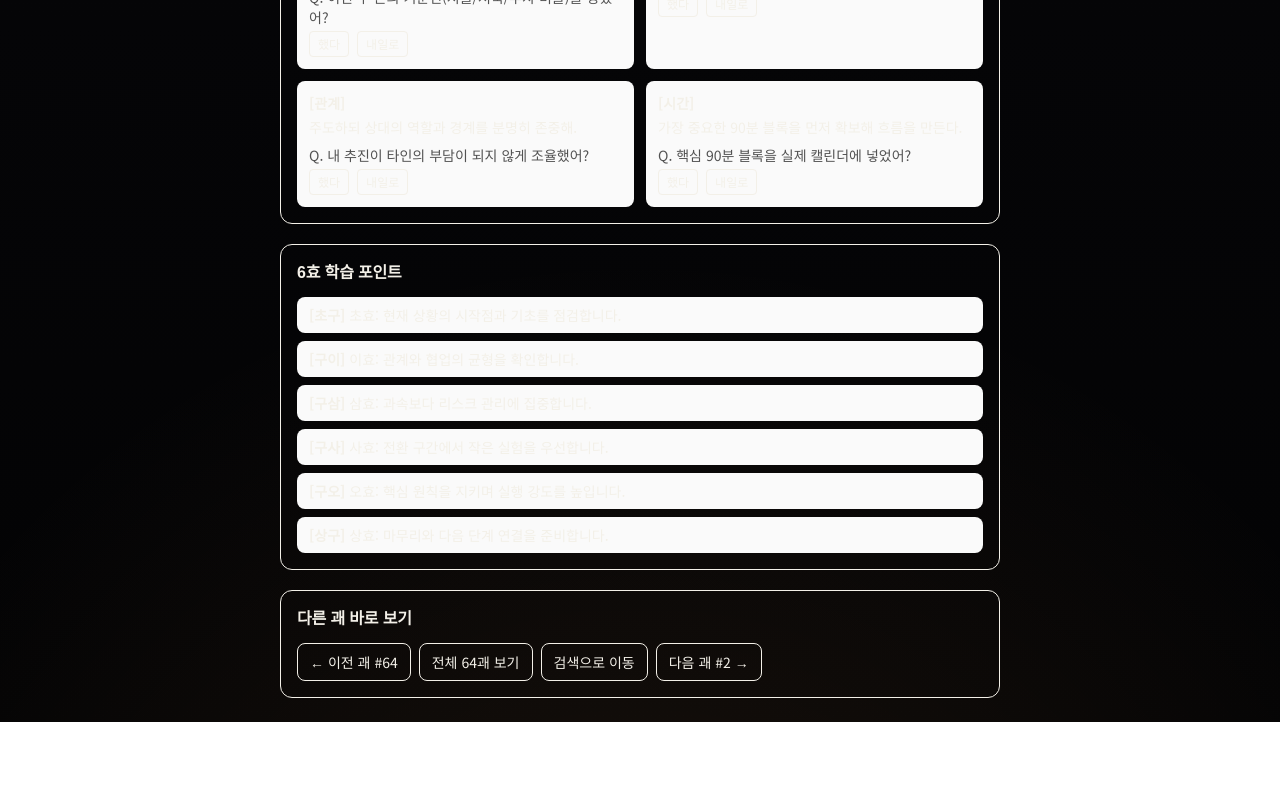
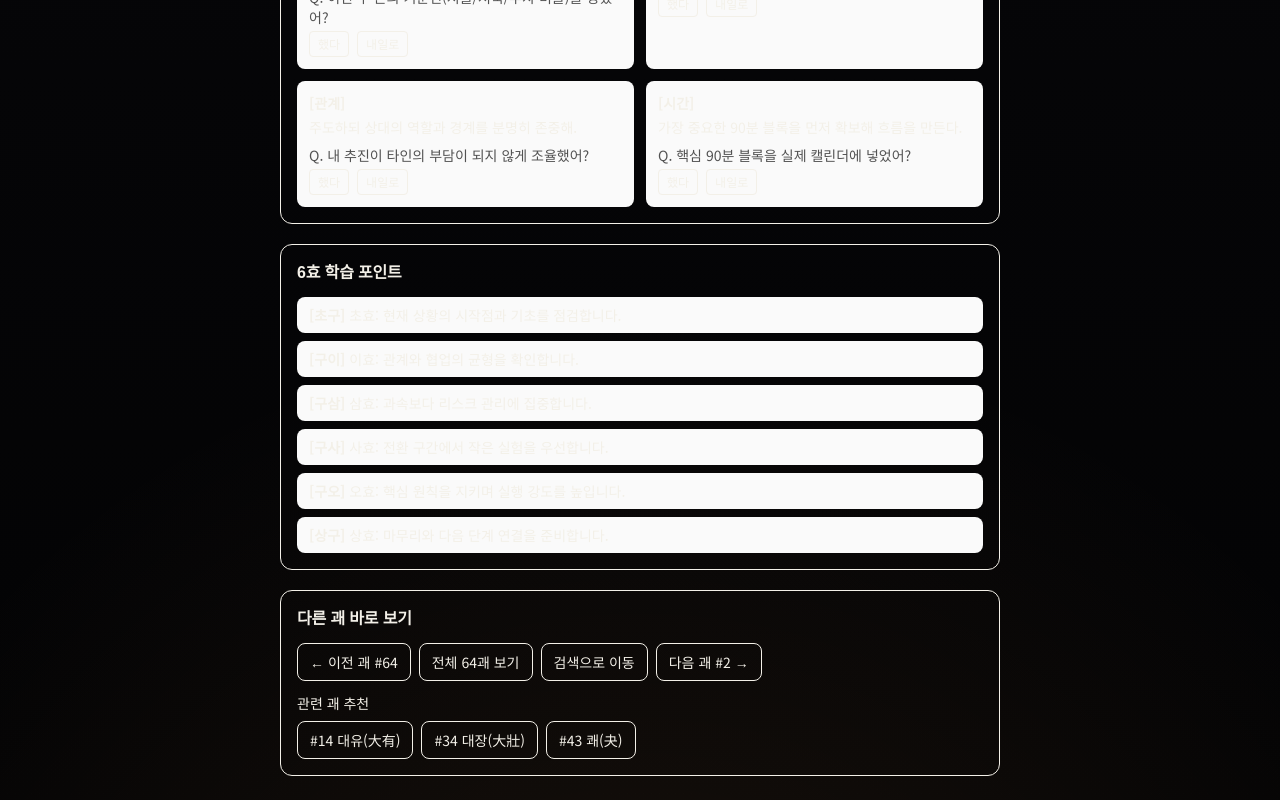
Before and after one commit to kinddragon1224/iching-learning-web, a Next.js app: page /hexagram/1 in a window 1280 px wide. Shown: the part 1279-2079 px from the top of the page. Before the commit the page ends 2001 px from the top, so only its background shows below. Built offline with nearby package versions, Linux system fonts and the light colour scheme.

Commit message:
Add related-hexagram recommendations on detail page

```diff
--- a/app/hexagram/[id]/page.tsx
+++ b/app/hexagram/[id]/page.tsx
@@ -32,6 +32,15 @@ export default async function HexagramCardDetailPage({
   const track = getHexagramTrack(id);
   const prevId = id > 1 ? id - 1 : 64;
   const nextId = id < 64 ? id + 1 : 1;
+
+  const related = HEXAGRAMS
+    .filter((h) => h.id !== id)
+    .map((h) => {
+      const overlap = h.keywords.filter((k) => card.keywords.includes(k)).length;
+      return { ...h, overlap };
+    })
+    .sort((a, b) => b.overlap - a.overlap || Math.abs(a.id - id) - Math.abs(b.id - id))
+    .slice(0, 3);
 
   return (
     <main className="mx-auto max-w-3xl space-y-5 p-6">
@@ -130,14 +139,25 @@ export default async function HexagramCardDetailPage({
         </ol>
       </section>
 
-      <section className="rounded-xl border p-4">
-        <h2 className="mb-3 font-semibold">다른 괘 바로 보기</h2>
+      <section className="rounded-xl border p-4 space-y-3">
+        <h2 className="font-semibold">다른 괘 바로 보기</h2>
         <div className="flex flex-wrap gap-2 text-sm">
           <Link href={`/hexagram/${prevId}`} className="rounded-lg border px-3 py-2">← 이전 괘 #{prevId}</Link>
           <Link href="/hexagrams" className="rounded-lg border px-3 py-2">전체 64괘 보기</Link>
           <Link href="/search" className="rounded-lg border px-3 py-2">검색으로 이동</Link>
           <Link href={`/hexagram/${nextId}`} className="rounded-lg border px-3 py-2">다음 괘 #{nextId} →</Link>
         </div>
+
+        <div>
+          <p className="mb-2 text-sm font-medium">관련 괘 추천</p>
+          <div className="flex flex-wrap gap-2 text-sm">
+            {related.map((r) => (
+              <Link key={r.id} href={`/hexagram/${r.id}`} className="rounded-lg border px-3 py-2">
+                #{r.id} {r.nameKo}
+              </Link>
+            ))}
+          </div>
+        </div>
       </section>
     </main>
   );
```
